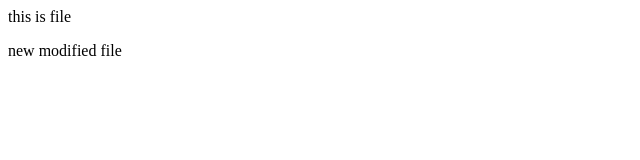
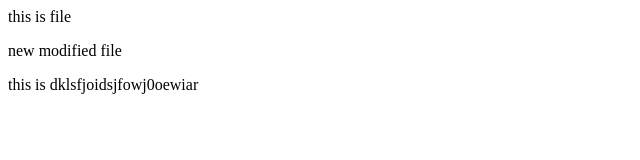
Before and after one commit to Asif-Miah/localfile1254, a plain HTML site: page index.html in a window 1280 px wide. Shown: the whole page, without its empty margins (0-640 px from the left). Drawn offline with Linux system fonts and the light colour scheme.

Commit message:
Update index.html

```diff
--- a/index.html
+++ b/index.html
@@ -1,2 +1,4 @@
 <P>this is file</P>
 <P>new modified file</P>
+
+<P>this is dklsfjoidsjfowj0oewiar</P>
```
